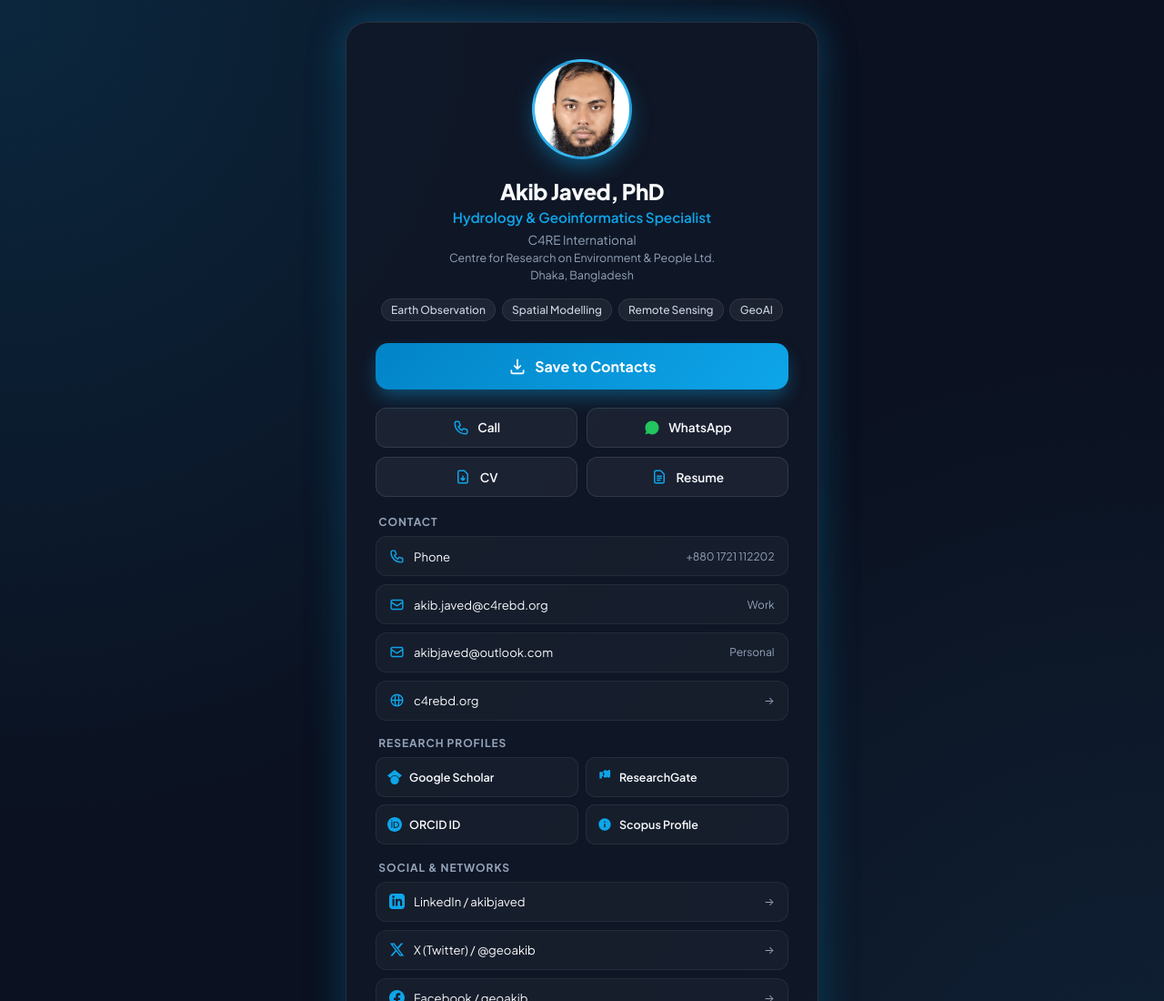
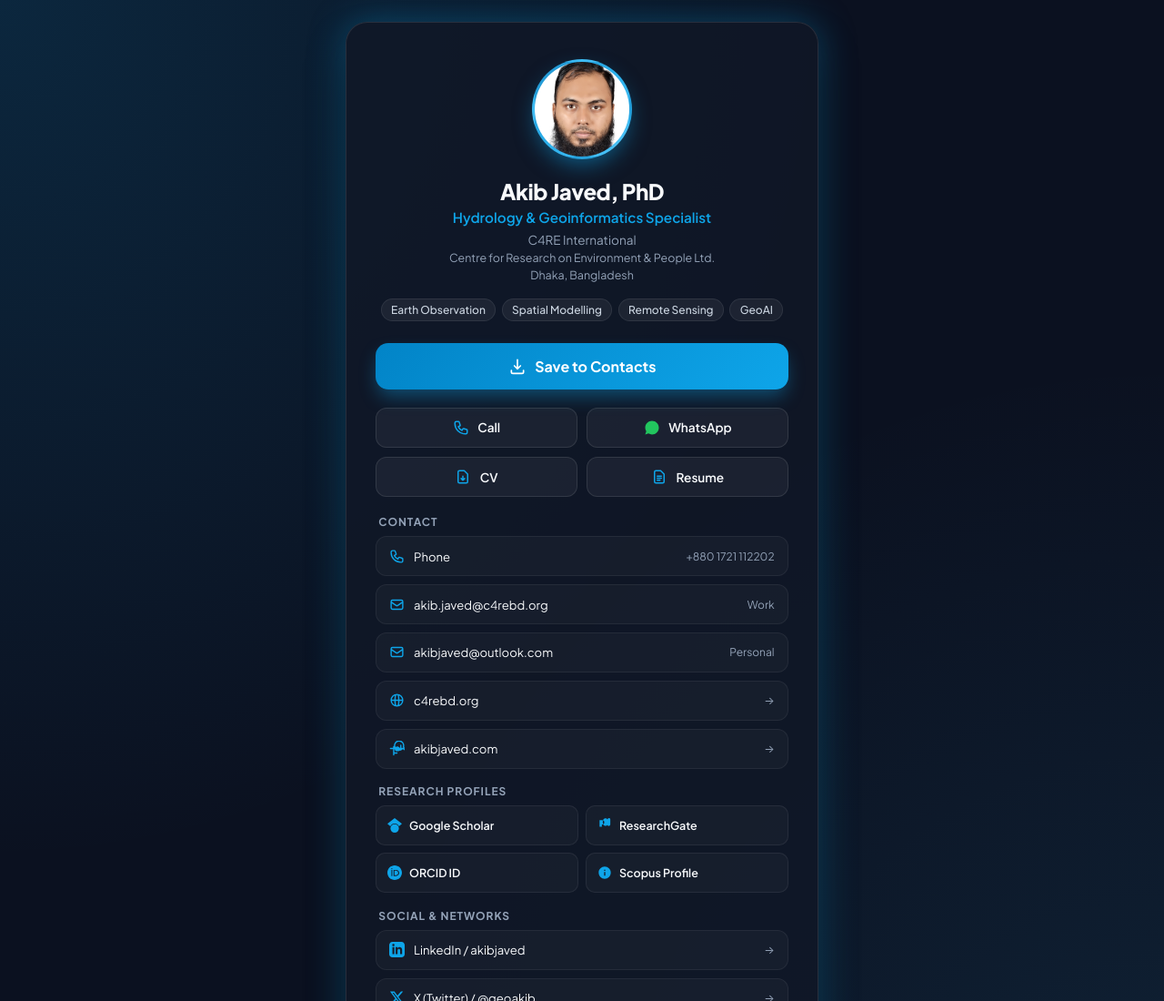
Before and after one commit to Geoakib/contact, a plain HTML site: page index.html in a window 1280 px wide. Shown: the top 1100 px of the page at 91% size. Drawn offline with Linux system fonts and the light colour scheme.

Commit message:
Add personal website https://akibjaved.com/ to digital contact card and vCard

```diff
--- a/index.html
+++ b/index.html
@@ -461,6 +461,15 @@
         </span>
         <span class="link-meta">&rarr;</span>
       </a>
+      <a href="https://akibjaved.com/" target="_blank" rel="noopener" class="link-row">
+        <span class="link-row-left">
+          <svg aria-hidden="true" focusable="false" fill="none" stroke="currentColor" stroke-width="2" viewBox="0 0 24 24">
+            <path stroke-linecap="round" stroke-linejoin="round" d="M2 12h20m-10 7H8m-1 3V9m11 3v-5m6.985 2.438c.164.279.288.59.352.918.123.649.089 1.323-.089 1.97l-.187.68c-.218.767-.897.952-1.61.656-.713-.296-1.07-.99-.89-1.737l.188-.776c.053-.235.12.482.144.753.048-.54.012-1.106-.192-1.638-.127-.33-.345-.606-.655-.82a7 7 0 10-1.956 3.086M11 15.243a2 2 0 01-.496-.368c-.355-.315-.664-.745-.78-1.228-.116-.484-.134-1.005-.089-1.485.091-1.017.776-1.849 1.678-2.052.43-.098.862-.136 1.288-.136.438 0 .876.04 1.294.14.889.212 1.472 1.06 1.678 2.051.045.48.027 1.001-.089 1.485-.116.483-.425.913-.78 1.228a2 2 0 01-.496.368z"></path>
+          </svg>
+          akibjaved.com
+        </span>
+        <span class="link-meta">&rarr;</span>
+      </a>
     </div>
 
     <!-- Research & Academic Profiles -->
```
Also changed, not shown: 1 other file.
